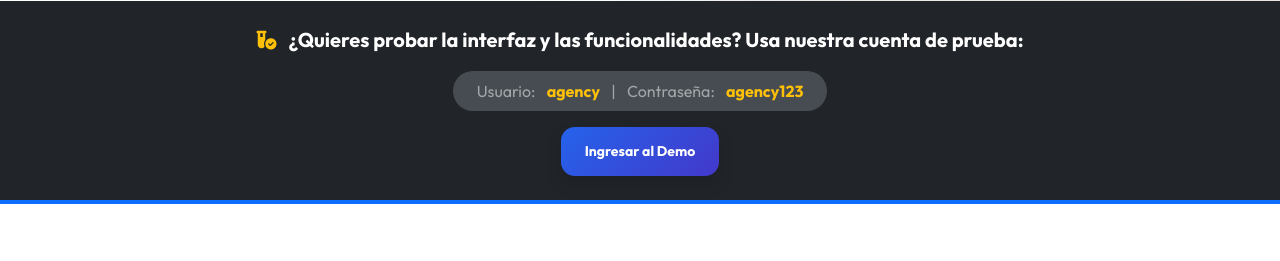
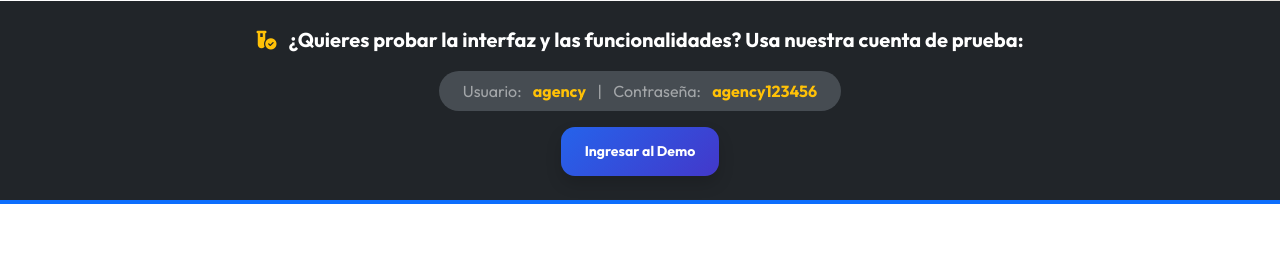
Before and after one commit to realsrl/myvisacrm, a Django app: page / in a window 1280 px wide. Shown: the part 1251-1512 px from the top of the page. Run offline with Django 5.2, Linux system fonts and the light colour scheme; some libraries are stand-ins or nearby versions.

Commit message:
correccion para demo user

```diff
--- a/crm/management/commands/setup_demo.py
+++ b/crm/management/commands/setup_demo.py
@@ -26,13 +26,13 @@ class Command(BaseCommand):
         # 2. Usuarios Demo
         u_agency, created = User.objects.get_or_create(username='agency')
         if created:
-            u_agency.set_password('agency123')
+            u_agency.set_password('agency123456')
             u_agency.first_name = "Agent"
             u_agency.last_name = "Demo"
             u_agency.is_staff = True
             u_agency.save()
         else:
-            u_agency.set_password('agency123')
+            u_agency.set_password('agency123456')
             u_agency.save()
 
         p_agency, _ = UserProfile.objects.get_or_create(user=u_agency, defaults={'agencia': agencia_demo, 'tipo': 'MIEMBRO', 'is_demo': True, 'es_admin_agencia': True})
--- a/crm/views.py
+++ b/crm/views.py
@@ -50,6 +50,7 @@ def dashboard(request):
                     from django.core.management import call_command
                     call_command('setup_demo')
                     messages.info(request, "🛡️ Modo Demo Activado: Los datos se han reseteado para tu exploración. Nada de lo que crees aquí es persistente.")
+                    user.refresh_from_db()
                 login(request, user)
                 return redirect('dashboard')
         else:
--- a/templates/crm/landing.html
+++ b/templates/crm/landing.html
@@ -105,7 +105,7 @@
                     <strong class="text-warning">agency</strong>
                     <span class="text-white-50 mx-2">|</span>
                     <span class="text-white-50 me-2"><span data-es>Contraseña:</span><span data-en>Password:</span></span>
-                    <strong class="text-warning">agency123</strong>
+                    <strong class="text-warning">agency123456</strong>
                 </div>
             </div>
             <button type="button" class="btn btn-primary-custom btn-sm mt-3 fw-bold px-4 shadow" data-bs-toggle="modal" data-bs-target="#loginModal">
@@ -235,8 +235,8 @@
                 </div>
                 <div class="modal-body p-4 bg-light">
                     <p class="text-center text-muted small mb-4">
-                        <span data-es><strong>Usuario de prueba:</strong> agency &nbsp;|&nbsp; <strong>Pass:</strong> agency123<br><br>ó<br><br>ingresa tu usuario y contraseña para ir a tu cuenta.</span>
-                        <span data-en><strong>Test user:</strong> agency &nbsp;|&nbsp; <strong>Pass:</strong> agency123<br><br>or<br><br>enter your username and password to access your account.</span>
+                        <span data-es><strong>Usuario de prueba:</strong> agency &nbsp;|&nbsp; <strong>Pass:</strong> agency123456<br><br>ó<br><br>ingresa tu usuario y contraseña para ir a tu cuenta.</span>
+                        <span data-en><strong>Test user:</strong> agency &nbsp;|&nbsp; <strong>Pass:</strong> agency123456<br><br>or<br><br>enter your username and password to access your account.</span>
                     </p>
                     <form method="post" action="">
                         {% csrf_token %}
@@ -271,7 +271,7 @@
                 var userInput = document.getElementById('id_username');
                 var passInput = document.getElementById('id_password');
                 if (userInput && !userInput.value) userInput.value = 'agency';
-                if (passInput && !passInput.value) passInput.value = 'agency123';
+                if (passInput && !passInput.value) passInput.value = 'agency123456';
             });
         }
     });
```
Also changed, not shown: db copy.sqlite3 (added), db.sqlite3.
